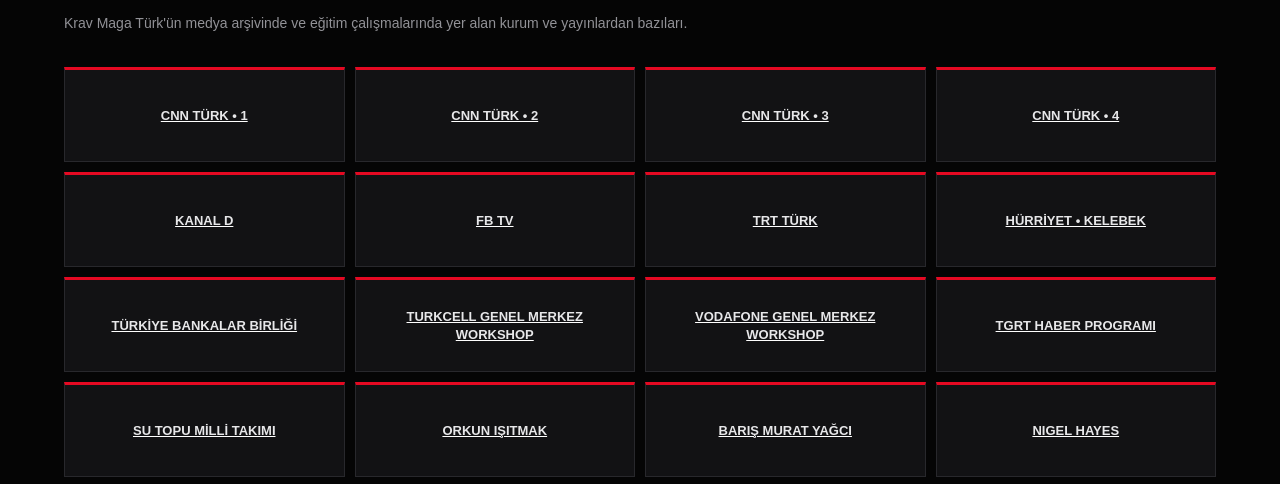
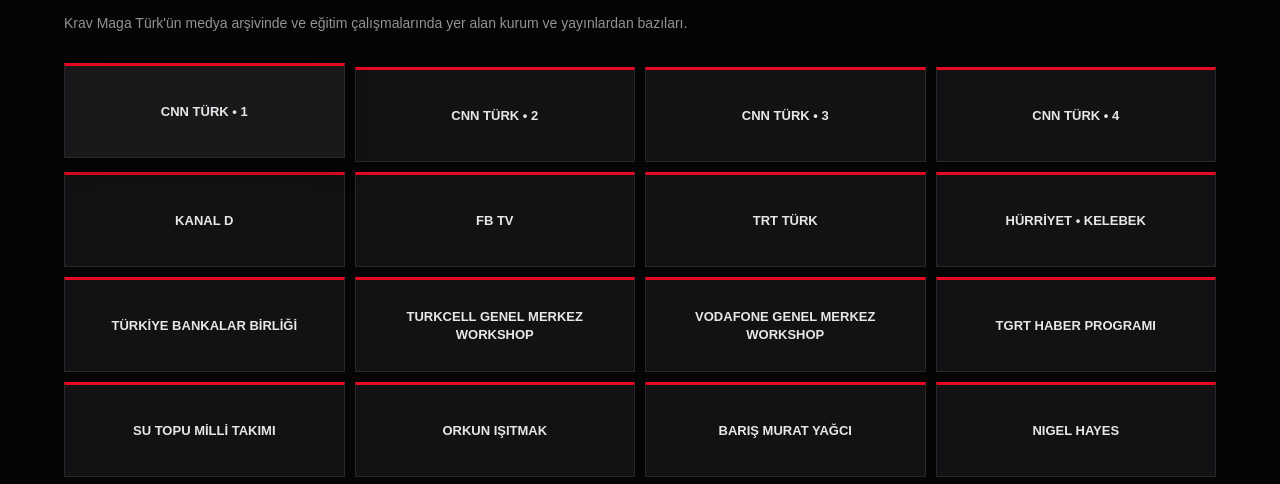
Before and after one commit to kravmagaturk/kravmaga-turk-website, a plain HTML site: page basin.html in a window 1280 px wide. In both pictures the pointer is over the link "CNN TÜRK • 1". Shown: the part 3750-4234 px from the top of the page. Drawn offline with Linux system fonts and the light colour scheme.

Commit message:
Basın kartlarında link çizgisini kaldır ve tıklama efekti ekle

```diff
--- a/basin.html
+++ b/basin.html
@@ -734,6 +734,42 @@
  #kmt-basin .basin-hero h1{font-size:clamp(30px,8.4vw,42px);line-height:1.08;letter-spacing:-1px;}
  #kmt-basin .basin-hero p{font-size:16px;line-height:1.65;}
 }
+
+/* Tıklanabilir kartlar: link çizgisi yok, hover/tap efekti */
+#kmt-basin a.basin-org,
+#kmt-basin a.basin-org:link,
+#kmt-basin a.basin-org:visited,
+#kmt-basin a.basin-org:hover,
+#kmt-basin a.basin-org:active,
+#kmt-basin a.basin-municipality-card,
+#kmt-basin a.basin-municipality-card:link,
+#kmt-basin a.basin-municipality-card:visited,
+#kmt-basin a.basin-municipality-card:hover,
+#kmt-basin a.basin-municipality-card:active{
+  color:inherit !important;
+  text-decoration:none !important;
+}
+#kmt-basin a.basin-org strong,
+#kmt-basin a.basin-municipality-card strong{
+  text-decoration:none !important;
+}
+#kmt-basin a.basin-org,
+#kmt-basin a.basin-municipality-card{
+  cursor:pointer;
+  transition:transform .16s ease,box-shadow .16s ease,background .16s ease,border-color .16s ease;
+}
+#kmt-basin a.basin-org:hover,
+#kmt-basin a.basin-municipality-card:hover{
+  transform:translateY(-4px);
+  background:#19191c;
+  box-shadow:0 10px 24px rgba(0,0,0,.32);
+}
+#kmt-basin a.basin-org:active,
+#kmt-basin a.basin-municipality-card:active{
+  transform:translateY(1px) scale(.985);
+  box-shadow:0 3px 10px rgba(0,0,0,.28);
+}
+
 </style>
 
 
```
